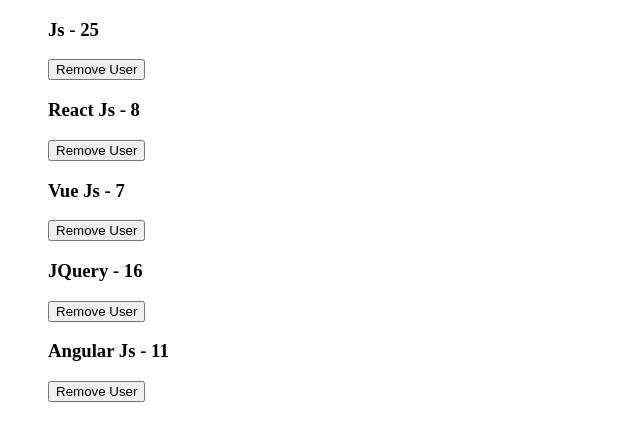
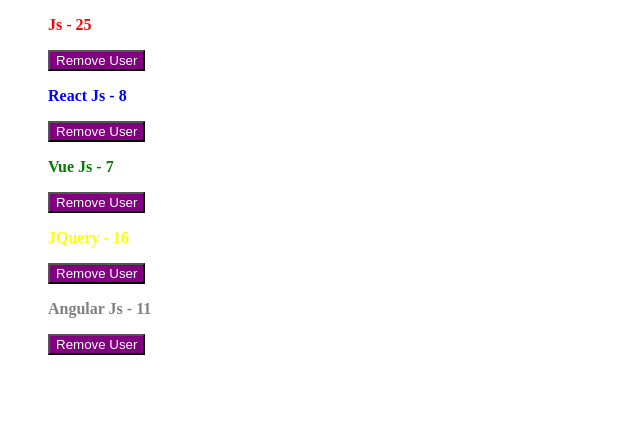
Before and after one commit to ahmadkabiri/tadbirsample, a Vue app: page / in a window 1280 px wide. Shown: the top 440 px of the page, without its empty margins (0-640 px from the left). Built offline with nearby package versions, Linux system fonts and the light colour scheme.

Commit message:
eventbus + custom directive

```diff
--- a/src/App.vue
+++ b/src/App.vue
@@ -17,11 +17,11 @@
   data () {
     return {
       users : [
-        {id : 1 , name : "Js" , age : 25} ,
-        {id : 2 , name : "React Js" , age : 8} ,
-        {id : 3 , name : "Vue Js" , age : 7} ,
-        {id : 4 , name : "JQuery" , age : 16} ,
-        {id : 5 , name : "Angular Js" , age : 11} ,
+        {id : 1 , name : "Js" , age : 25 , color : 'red'} ,
+        {id : 2 , name : "React Js" , age : 8 , color :"blue"} ,
+        {id : 3 , name : "Vue Js" , age : 7 , color : "green"} ,
+        {id : 4 , name : "JQuery" , age : 16 , color : "yellow"} ,
+        {id : 5 , name : "Angular Js" , age : 11 , color : "gray"} ,
       ]
     }
   } ,
@@ -35,7 +35,8 @@
     eventBus.$on("removeUser",id => {
       this.removeUser(id)
     })
-  }
+  },
+
   }
 
 </script>
--- a/src/components/FallowerUsers.vue
+++ b/src/components/FallowerUsers.vue
@@ -2,10 +2,10 @@
     <div>
       <ul>
         <li v-for="user in users" :key="user.id">
-        <h3>
+        <h3 v-color="user.color">
           {{ user.name }} - {{ user.age }}
         </h3>
-        <button @click="removeUser(user.id)">Remove User</button>
+        <button v-btn @click="removeUser(user.id)">Remove User</button>
       </li>
       </ul>
     </div>
@@ -23,6 +23,25 @@
     removeUser (id) {
     eventBus.$emit("removeUser",id)
     }
+  },
+  directives : {
+    color : {
+      bind(el,binding/*,vNode */) {
+        console.log("el", el) ;
+        el.style.color= binding.value;
+        el.style.fontSize = '1rem' ;
+        console.log(binding.value)
+        // console.log("binding",binding);
+        // console.log("vNode",vNode)
+      },
+    },
+    btn : {
+      bind (el) {
+        console.log(el)
+        el.style.background = "purple" ;
+        el.style.color = '#fff' ;
+      }
+    }
   }
 }
 
```
